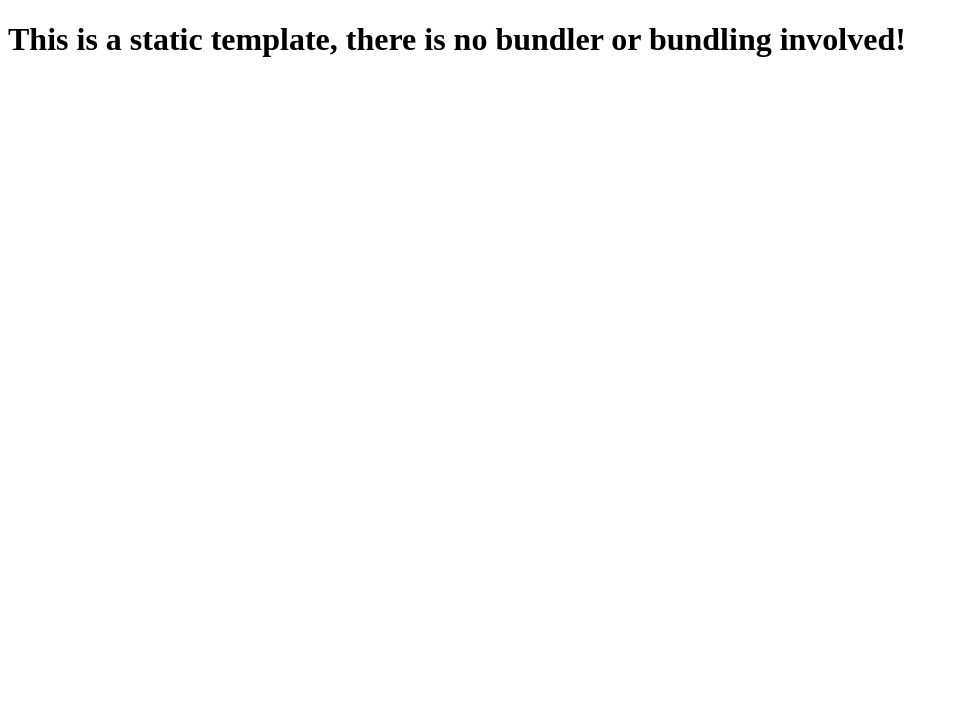
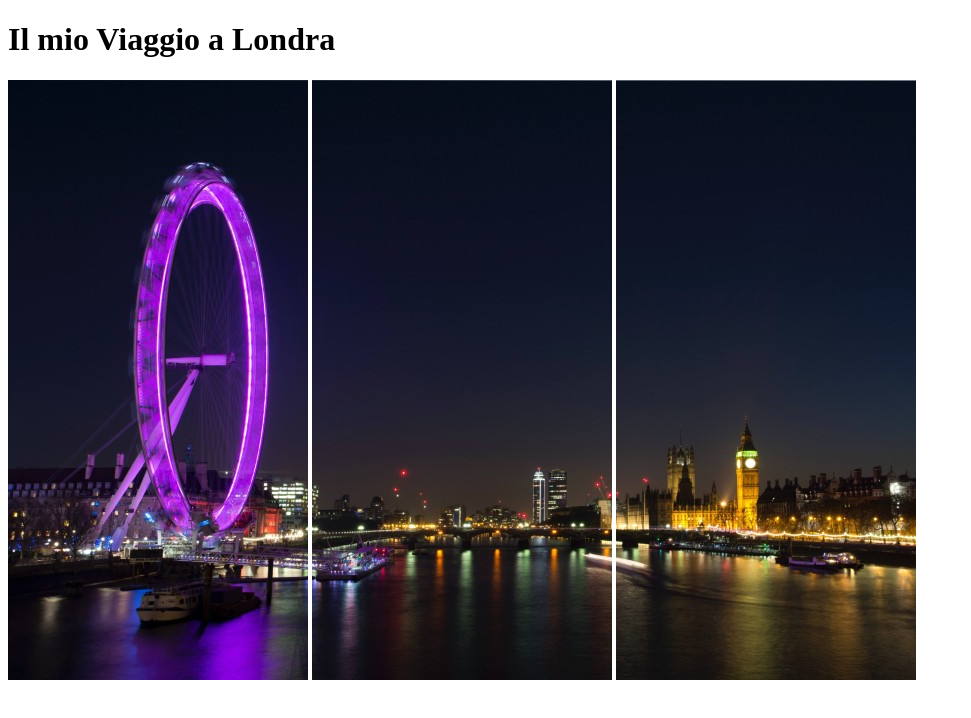
Before and after one commit to IgnazioMont/html-london-trip, a website: page index.html in a window 1280 px wide. Shown: the whole page, without its empty margins (0-971 px from the left). Drawn offline with Linux system fonts and the light colour scheme.

Commit message:
aggiunta intestazione

```diff
--- a/index.html
+++ b/index.html
@@ -1,12 +1,19 @@
 <!DOCTYPE html>
 <html lang="en">
   <head>
-    <meta charset="UTF-8">
-    <meta name="viewport" content="width=device-width, initial-scale=1.0">
-    <meta http-equiv="X-UA-Compatible" content="ie=edge">
-    <title>Static Template</title>
+    <meta charset="UTF-8" />
+    <meta name="viewport" content="width=device-width, initial-scale=1.0" />
+    <meta http-equiv="X-UA-Compatible" content="ie=edge" />
+    <title>Trip to: LONDON!</title>
   </head>
+
   <body>
-    <h1>This is a static template, there is no bundler or bundling involved!</h1>
+    <!--Intestazione-->
+    <header>
+      <h1>Il mio Viaggio a Londra</h1>
+      <img src="img/img1.jpg" />
+      <img src="img/img2.jpg" />
+      <img src="img/img3.jpg" />
+    </header>
   </body>
 </html>
```
Also changed, not shown: img/img1.jpg (added), img/img2.jpg (added), img/img3.jpg (added).
